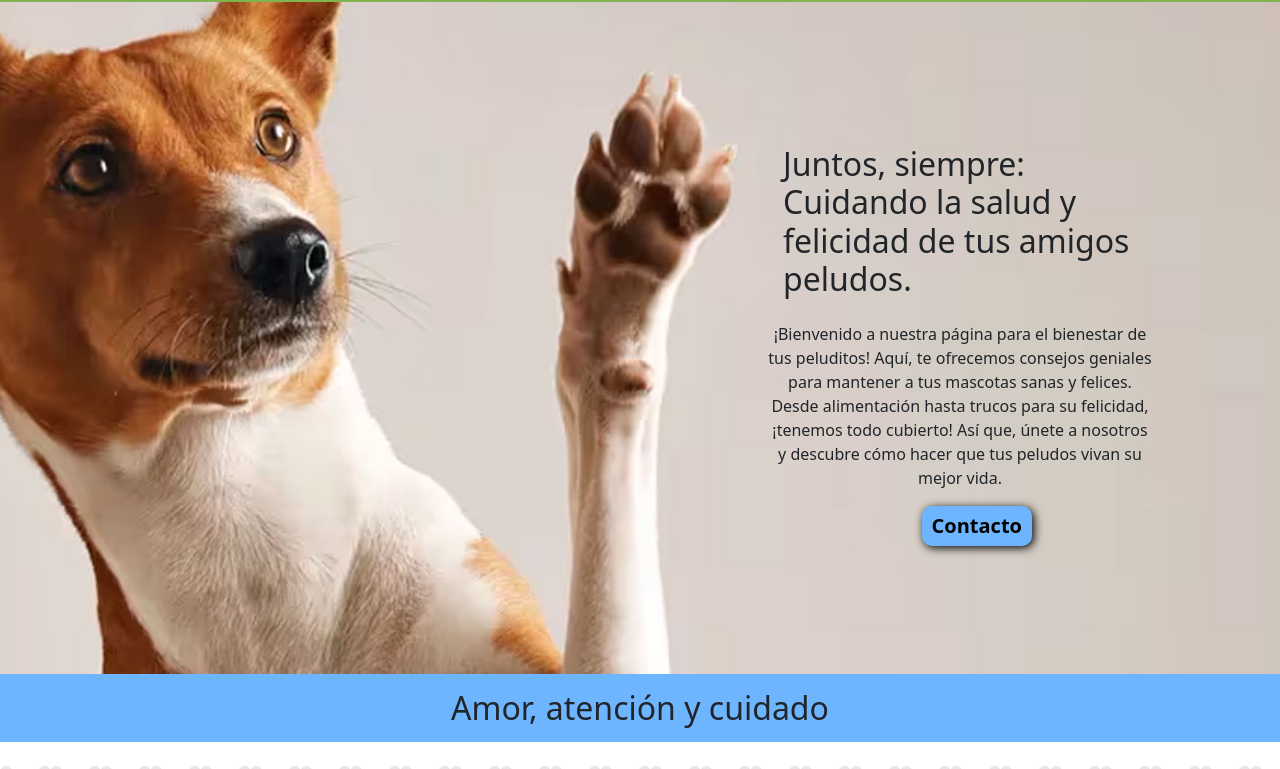
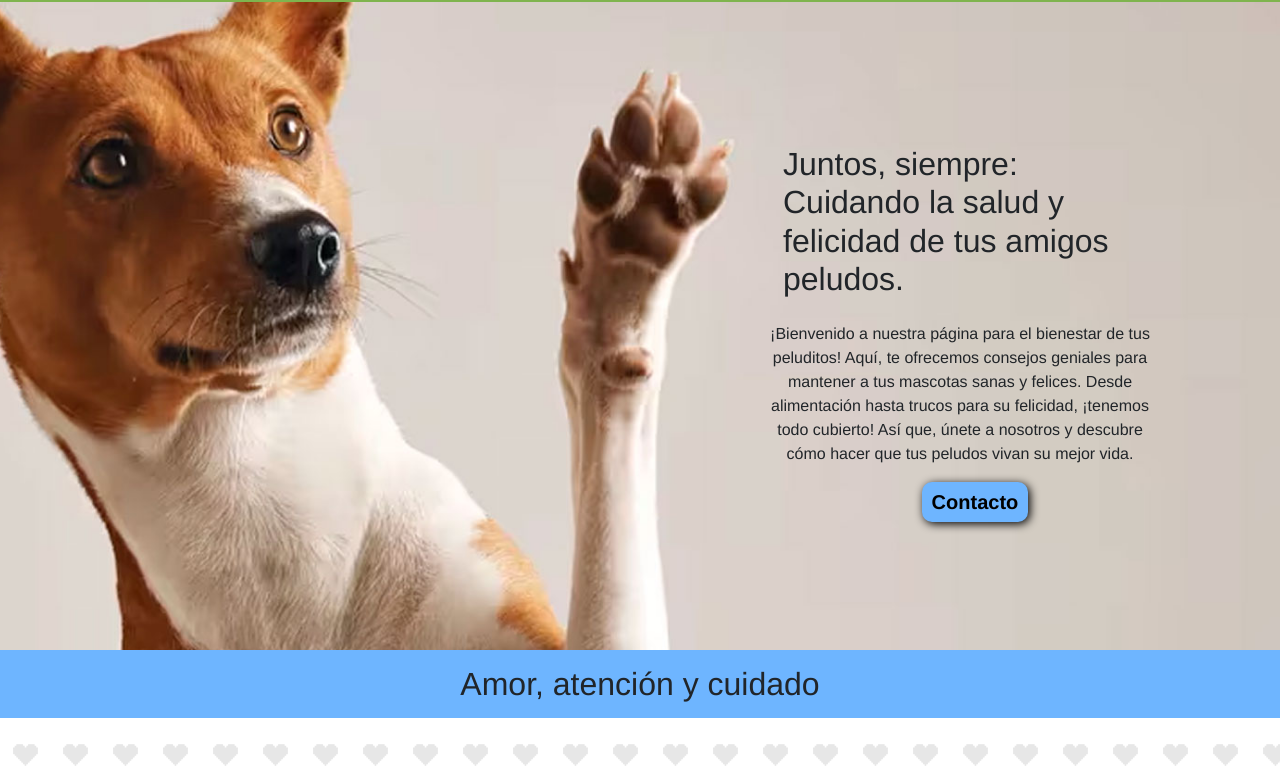
Before and after one commit to AileenBarbagallo/PatitasSabias, a plain HTML site: page index.html in a window 1280 px wide. Shown: the part 70-839 px from the top of the page. Drawn offline with nearby package versions, Linux system fonts and the light colour scheme.

Commit message:
arreglo fondo y tipografia

```diff
--- a/style/styles.css
+++ b/style/styles.css
@@ -1,5 +1,5 @@
-html{
-    font-family: Verdana, Geneva, Tahoma, sans-serif;
+body{
+    font-family:'Franklin Gothic Medium', 'Arial Narrow', Arial, sans-serif;
     background-image:url(../assets/background.webp);
 }
 
@@ -176,9 +176,7 @@ form button{
 }
 
 /*pag Salud*/
-.sinfondo{ /* esto lo puse porq no enconte la clase de bootstrap que me coloca background blanco*/
-    background-image:url(../assets/background.webp);
-}
+
 #botonLeerMas {
     font-weight: 600;
     background-color: green;
```
